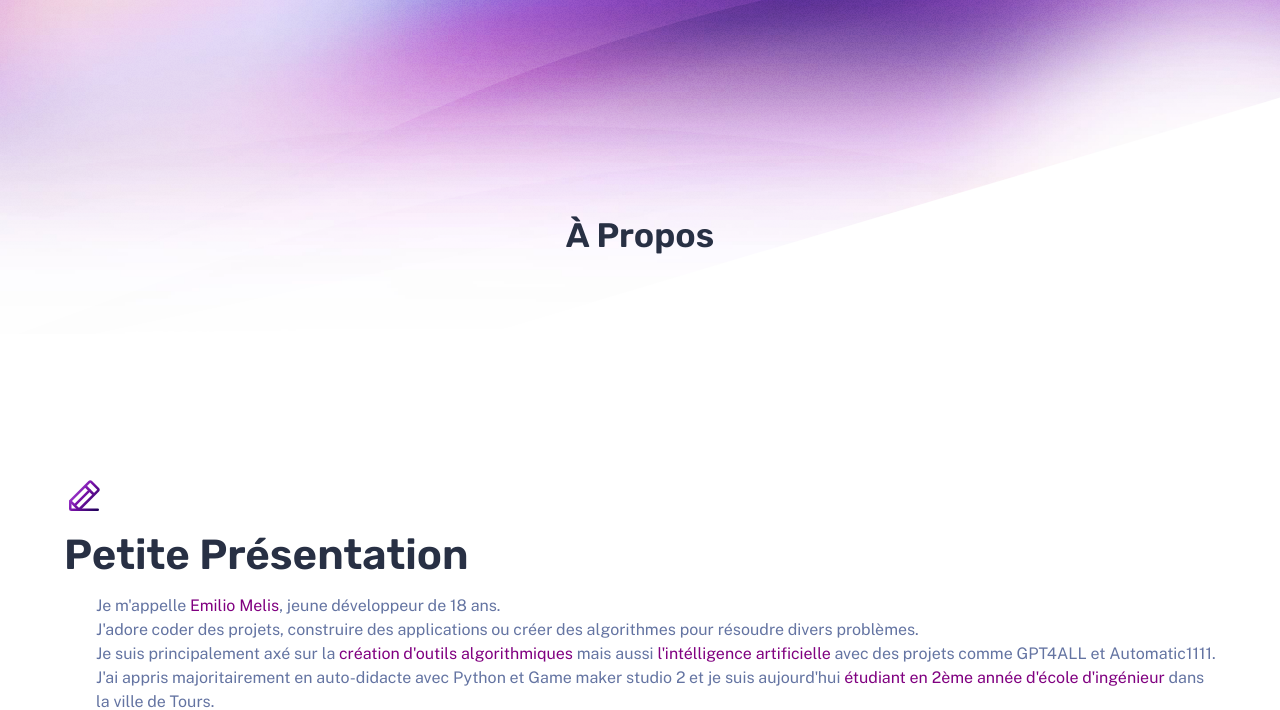
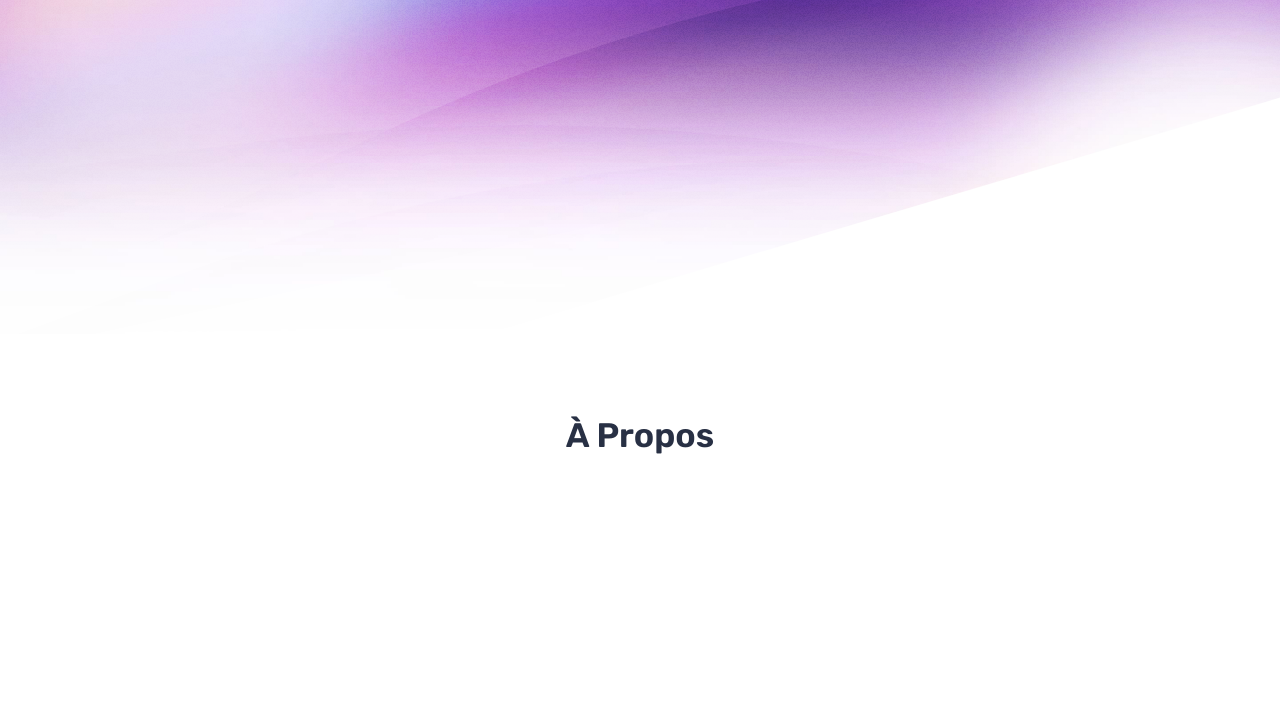
Before and after one commit to Aatrick/Portfolio, an Astro site: page /Portfolio/about in a window 1280 px wide. Shown: the part 93-803 px from the top of the page. Built offline with nearby package versions, Linux system fonts and the light colour scheme; Astro itself is replaced by a stand-in of ours.

Commit message:
Add min-height and overflow properties to about page wrapper

```diff
--- a/src/pages/about.astro
+++ b/src/pages/about.astro
@@ -6,7 +6,7 @@ import Education from '../components/Education.astro';
 ---
 
 <BaseLayout title="A propos | Aatricks">
-	<div class="stack gap-20">
+	<div class="stack gap-20"	style="min-height: 100vh; overflow: hidden;">
 		<main class="wrapper about">
 			<header class="a-propos">
 				<h3>À Propos</h3>
@@ -26,6 +26,7 @@ import Education from '../components/Education.astro';
     height: 50vh;
 	overflow: auto;
     gap: 2rem;
+    min-height: 100vh;
 	}
 	.a-propos h3 {
 		font-size: var(--text-2xl);
```
